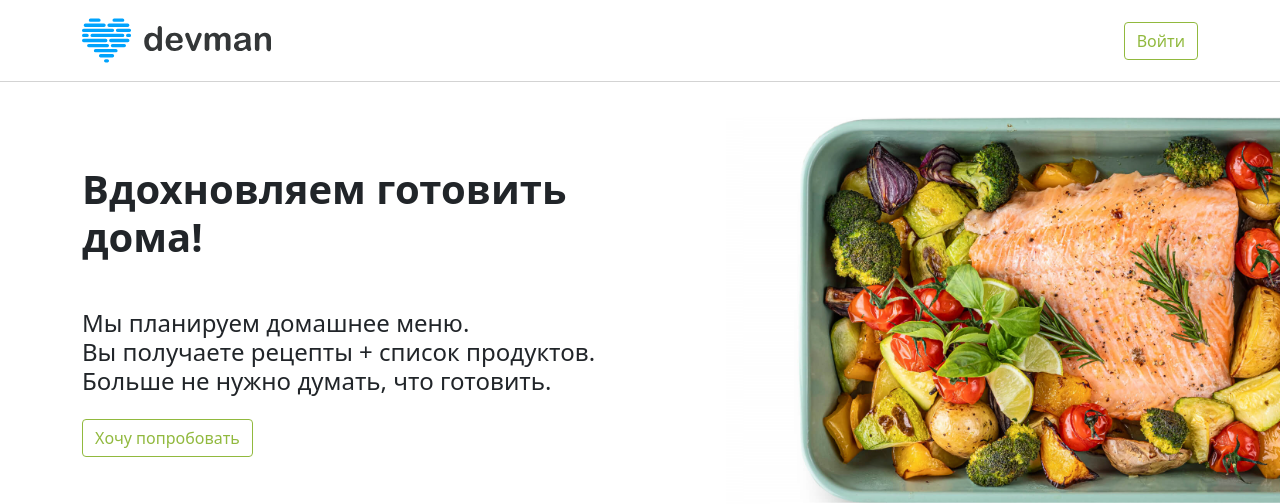
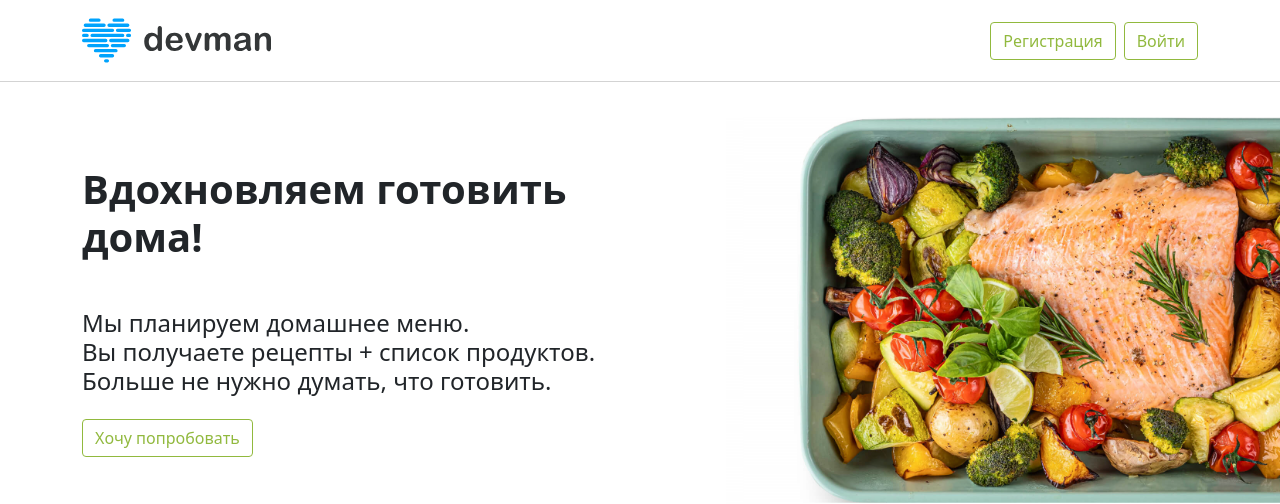
Before and after one commit to AndreyShukatka/FoodPlan, a Django app: page / in a window 1280 px wide. Shown: the top 504 px of the page. Run offline with Django 4.2, Linux system fonts and the light colour scheme.

Commit message:
Добавил кнопку выход и подписка на index

```diff
--- a/food/templates/index.html
+++ b/food/templates/index.html
@@ -13,16 +13,43 @@
 </head>
 <body>
     <header>
-        <nav class="navbar navbar-light fixed-top navbar__opacity">
+        <nav class="navbar navbar-expand-md navbar-light fixed-top navbar__opacity">
             <div class="container">
                 <a class="navbar-brand" href="{% url 'index' %}">
                     <img src="{% static 'img/logo.8d8f24edbb5f.svg' %}" height="55" width="189" alt="">
                 </a>
-                <form action="{% url 'login' %}">
-                  <button class="btn shadow-none btn-outline-success foodplan_green foodplan__border_green">
-                    Войти
-                  </button>
-                </form>
+                <button class="navbar-toggler" type="button" data-bs-toggle="collapse" data-bs-target="#navbarCollapse1"
+                    aria-controls="navbarSupportedContent" aria-expanded="false" aria-label="Toggle navigation">
+                    <span class="navbar-toggler-icon"></span>
+                </button>
+                <div class="collapse navbar-collapse" id="navbarCollapse1">
+                    <ul class="navbar-nav w-100">
+                        {% if user.is_authenticated %}
+                            <form class="nav-item align-items-center d-md-flex flex-grow-1 justify-content-end" action="{% url 'order' %}">
+                            <button class="btn btn-outline-success me-2 shadow-none foodplan_green foodplan__border_green">Подписка</button>
+                            </form>
+                            <form action="{% url 'lk' %}">
+                              <button class="btn shadow-none btn-outline-success foodplan_green foodplan__border_green">
+                                  {{ user.username }}
+                              </button>
+                            </form>
+                            <form action="{% url 'logout' %}">
+                              <button class="btn shadow-none btn-outline-success foodplan_green foodplan__border_green">
+                                  Выход
+                              </button>
+                            </form>
+                        {% else %}
+                            <form class="nav-item align-items-center d-md-flex flex-grow-1 justify-content-end" action="{% url 'registration' %}">
+                            <button class="btn btn-outline-success me-2 shadow-none foodplan_green foodplan__border_green">Регистрация</button>
+                            </form>
+                            <form action="{% url 'login' %}">
+                              <button class="btn shadow-none btn-outline-success foodplan_green foodplan__border_green">
+                                 Войти
+                              </button>
+                            </form>
+                        {% endif %}
+                    </ul>
+                </div>
             </div>
         </nav>
     </header>
--- a/food/urls.py
+++ b/food/urls.py
@@ -5,5 +5,8 @@ from django.contrib.auth import views as auth_views
 urlpatterns = [
     path('', views.index, name='index'),
     path('registration/', views.registrated, name='registration'),
-    path('login/', auth_views.LoginView.as_view(template_name='registration/login.html'), name='login')
+    path('login/', auth_views.LoginView.as_view(template_name='registration/login.html'), name='login'),
+    path('logout/', auth_views.LogoutView.as_view(template_name='index.html'), name='logout'),
+    path('lk/', views.personal_area, name='lk'),
+    path('order/', views.order, name='order')
 ]
--- a/food/views.py
+++ b/food/views.py
@@ -32,3 +32,9 @@ def registrated(request):
     else:
         form = RegisterUserForm(request.POST)
     return render(request, 'registration.html', context={'form': form})
+
+def personal_area(request):
+    return render(request, "lk.html")
+
+def order(request):
+    return render(request, "order.html")
```
Also changed, not shown: food/templates/lk.html (+8 -8 lines), 1 other file.
